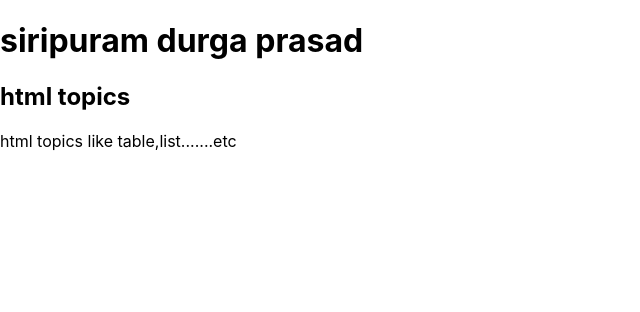
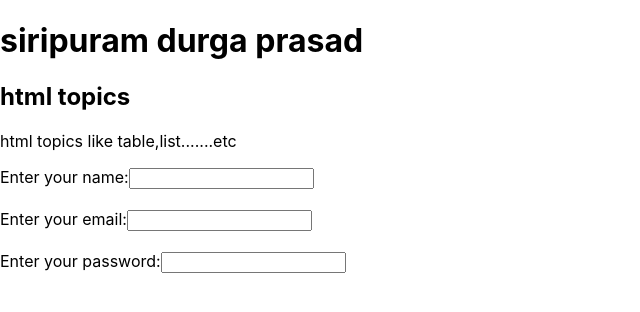
Before and after one commit to durga-prasad-007/reacttask02-07-2024, a React (Create React App) app: page / in a window 1280 px wide. Shown: the top 312 px of the page, without its empty margins (0-640 px from the left). Built offline with nearby package versions, Linux system fonts and the light colour scheme.

Commit message:
form data added

```diff
--- a/src/App.js
+++ b/src/App.js
@@ -1,5 +1,6 @@
 // import logo from './logo.svg';
 import './App.css';
+import Form from './form';
 
 function App() {
   return (
@@ -7,6 +8,8 @@ function App() {
     <h1>siripuram durga prasad</h1>
     <h2>html topics</h2>
     <p>html topics like table,list.......etc</p>
+    <Form/>
+
     </>
   );
 }
--- /dev/null
+++ b/src/form.js
@@ -0,0 +1,22 @@
+import { Component } from "react";
+
+ class Form extends Component{
+    render(){
+        return(
+            <>
+             <form>
+                <label>Enter your name:
+                  <input type="text" />
+                 </label><br/><br/>
+                 <label>Enter your email:
+                  <input type="Email" />
+                 </label><br/><br/>
+                 <label>Enter your password:
+                  <input type="password" />
+                 </label>
+    </form>
+            </>
+        )
+    }
+ }
+ export default Form
```
